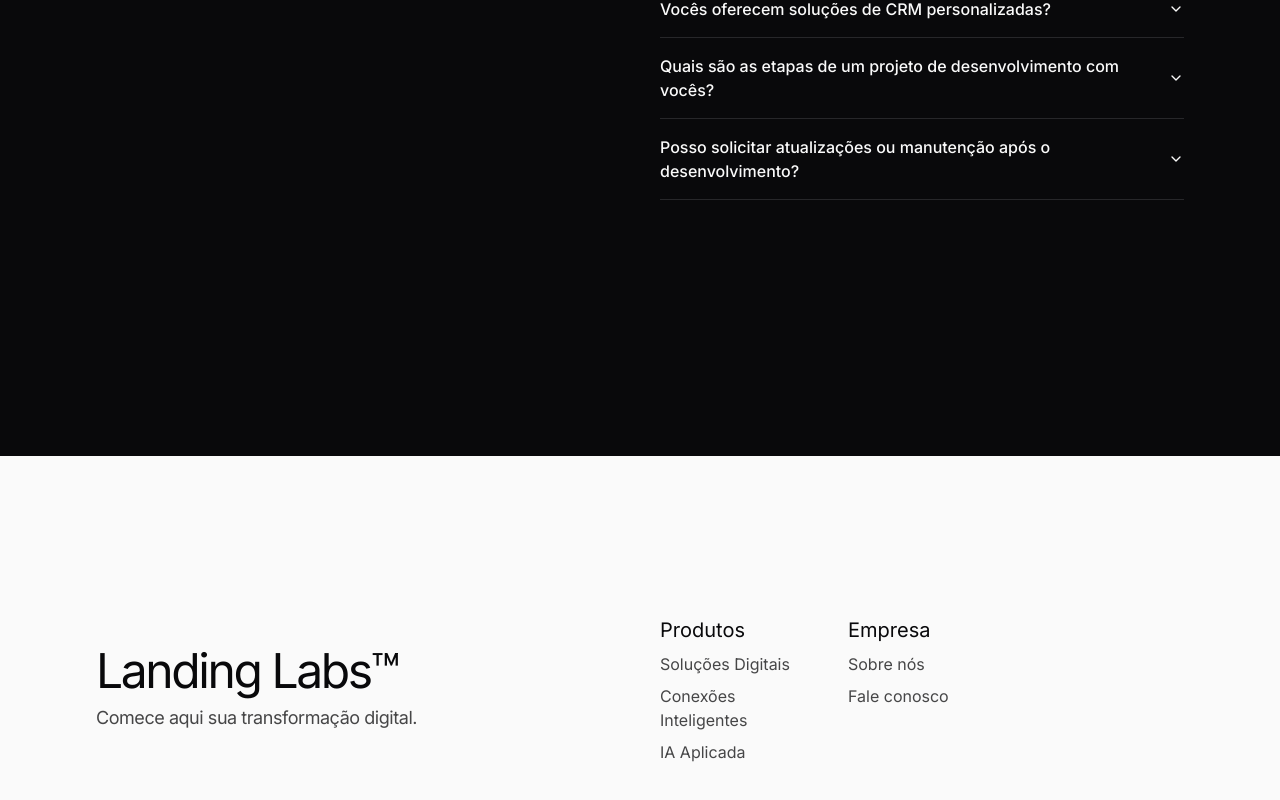
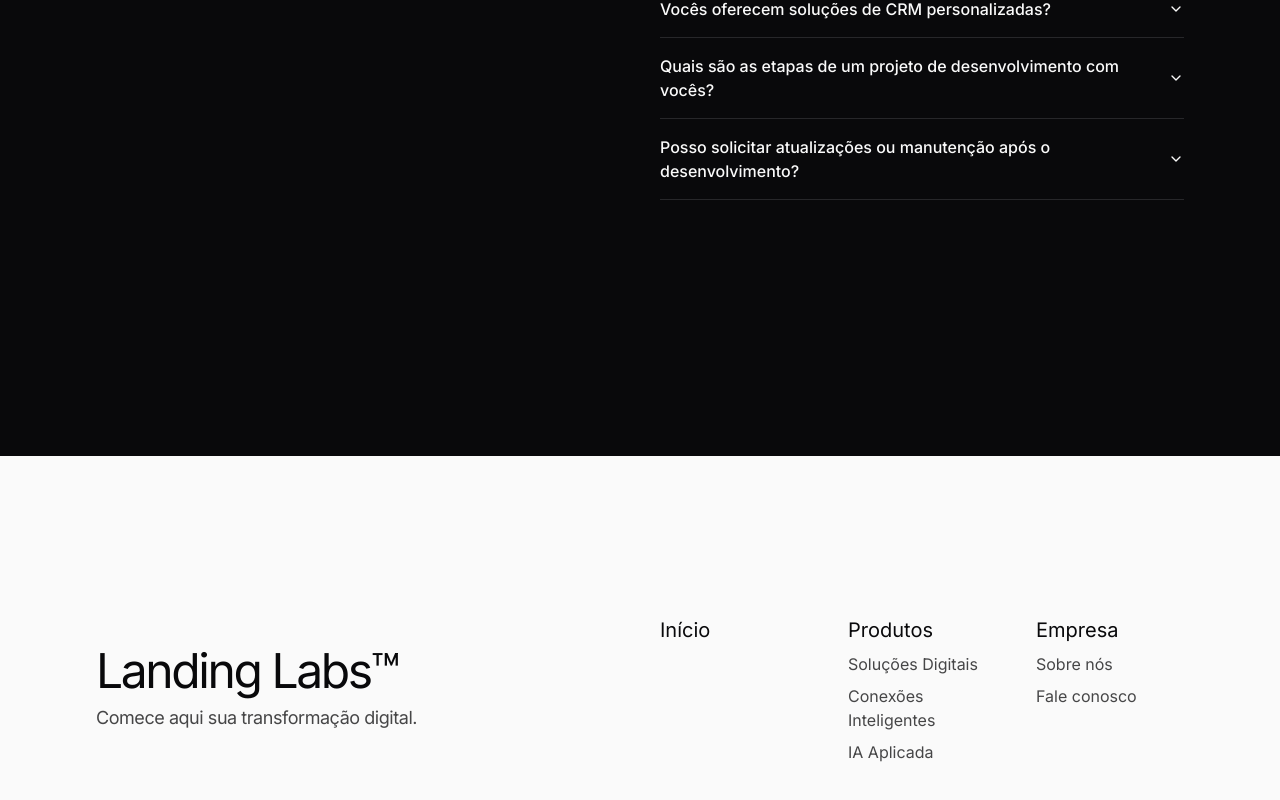
Before and after one commit to landinglabs/landing_page, a Next.js app: page / in a window 1280 px wide. Shown: the part 4860-5660 px from the top of the page. Built offline with nearby package versions, Linux system fonts and the light colour scheme.

Commit message:
fix: add home page to footer

```diff
--- a/components/sections/footer.tsx
+++ b/components/sections/footer.tsx
@@ -1,5 +1,12 @@
+import Link from "next/link";
+
 export const Footer = () => {
   const navigationItems = [
+    {
+      title: "Início",
+      href: "#home",
+      description: "",
+    },
     {
       title: "Produtos",
       description: "Managing a small business today is already tough.",
```
